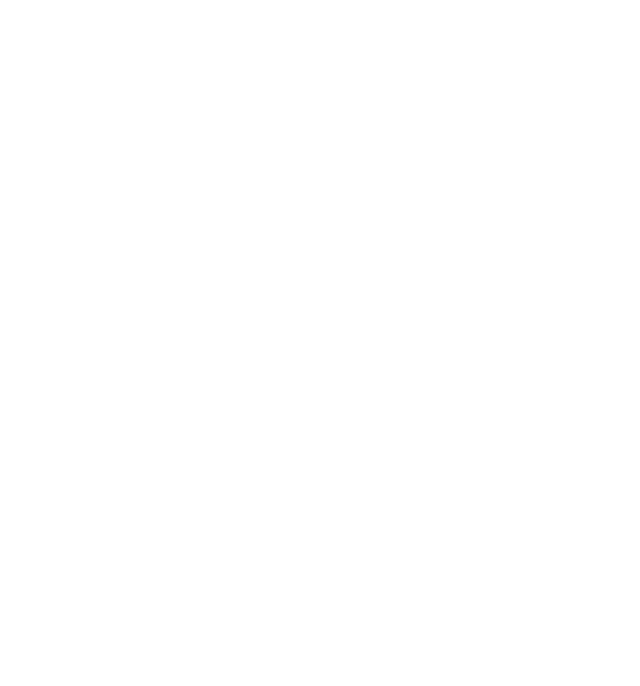
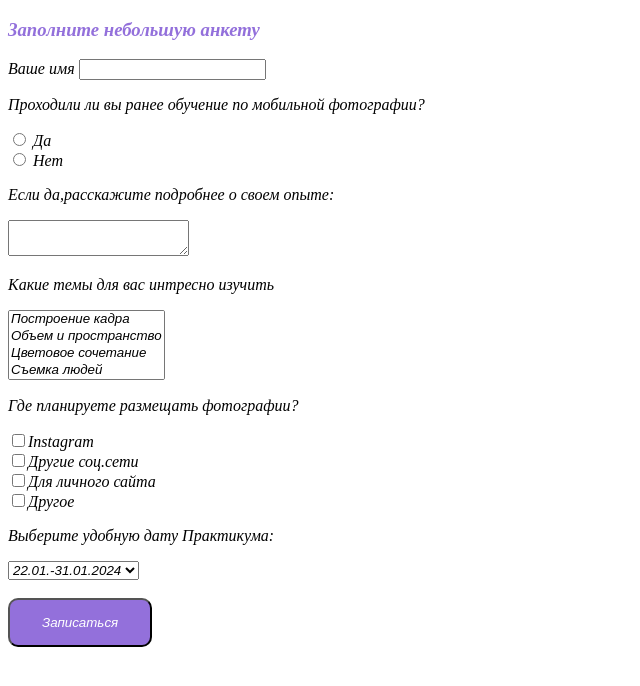
Before and after one commit to lihtenvald/-mobile-photo, a plain HTML site: page scr/form.html in a window 1280 px wide. Shown: the whole page, without its empty margins (0-640 px from the left). Drawn offline with Linux system fonts and the light colour scheme.

Commit message:
Mission accomplished

```diff
--- a/scr/form.html
+++ b/scr/form.html
@@ -0,0 +1,58 @@
+<!DOCTYPE html>
+<html lang="ru">
+<head>
+    <meta charset="UTF-8">
+    <title>Заполнить анкету и записаться</title>
+    <link rel="stylesheet" type="text/css" href="style.css"/>
+</head>
+<h3>Заполните небольшую анкету</h3>
+    <form action="/handler.php" method="post">
+        <label for="clientName">Ваше имя</label>
+        <input type="text" id="clientName" name="clientName"/>
+        <br/>
+        <p>Проходили ли вы ранее обучение по мобильной фотографии?</p>
+        <input id="yes" type="radio" value="1" name="myRadio">
+        <label for="yes">Да</label>
+         <br/>
+        <input id="no" type="radio" value="2" name="myRadio">
+        <label for="no">Нет</label>
+        <br/>
+        <p>Если да,расскажите подробнее о своем опыте:</p>
+        <textarea name="comment"></textarea>
+        <p>Какие темы для вас интресно изучить</p>
+        <select multiple name="tema">
+            <option value="Построение кадра">Построение кадра</option>
+            <option value="Объем и пространство">Объем и пространство</option>
+            <option value="Цветовое сочетание">Цветовое сочетание</option>
+            <option value="Съемка людей">Съемка людей</option>
+            <option value="Бьюти фотография">Бьюти фотография</option>
+        </select>
+        <p>Где планируете размещать фотографии?</p>
+        <label>
+            <input type="checkbox" name="target" value="1">Instagram
+        </label>
+        <br/>
+        <label>
+            <input type="checkbox" name="target" value="2">Другие соц.сети
+        </label>
+        <br/>
+        <label>
+            <input type="checkbox" name="target" value="3">Для личного сайта
+        </label>
+        <br/>
+        <label>
+            <input type="checkbox" name="target" value="4">Другое
+        </label>
+        <br/>
+        <p>Выберите удобную дату Практикума:</p>
+        <select name="data">
+            <option value="22.01.-31.01.2024">22.01.-31.01.2024</option>
+            <option value="12.02-21.02.2024">12.02-21.02.2024</option>
+            <option value="04.03.-13.03.2024">04.03.-13.03.2024</option>
+            <option value="25.03.-3.04.2024">25.03.-3.04.2024</option>
+        </select>
+        <br/>
+        <br/>
+        <button class="knopka" type="submit">Записаться</button>
+
+    </form>
--- a/scr/style.css
+++ b/scr/style.css
@@ -1,3 +1,28 @@
-img{
-
+h1{
+color:#9400D3;
+text-align:center;
 }
+.cite{
+margin-left:20px;
+font-size:14px;
+}
+.rightpic{
+float:right;
+}
+* {
+font-style:italic;
+}
+table{
+border-collapse:collapse;
+width:300px;
+height:100px;
+}
+.knopka{
+border-radius:10px;
+color:white;
+transition:.2s linear;
+background:#9370DB;
+padding: 15px 32px;
+}
+h3{
+color:#9370DB;}
```
Also changed, not shown: scr/index.html (+24 -12 lines), scr/img1.jpeg.
